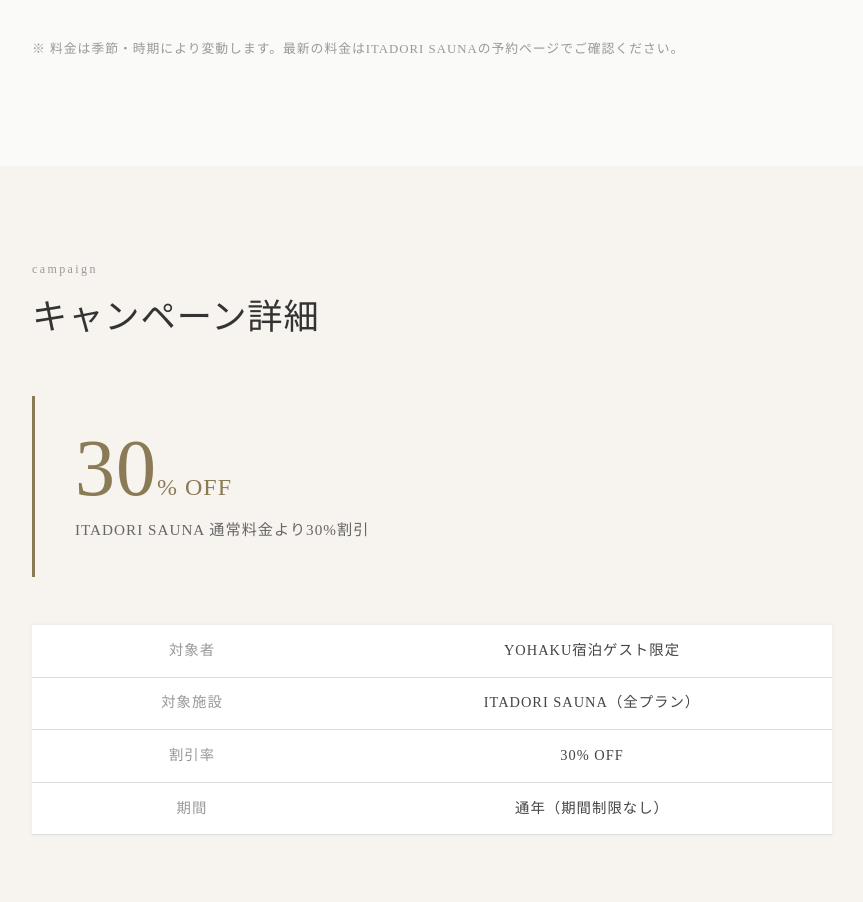
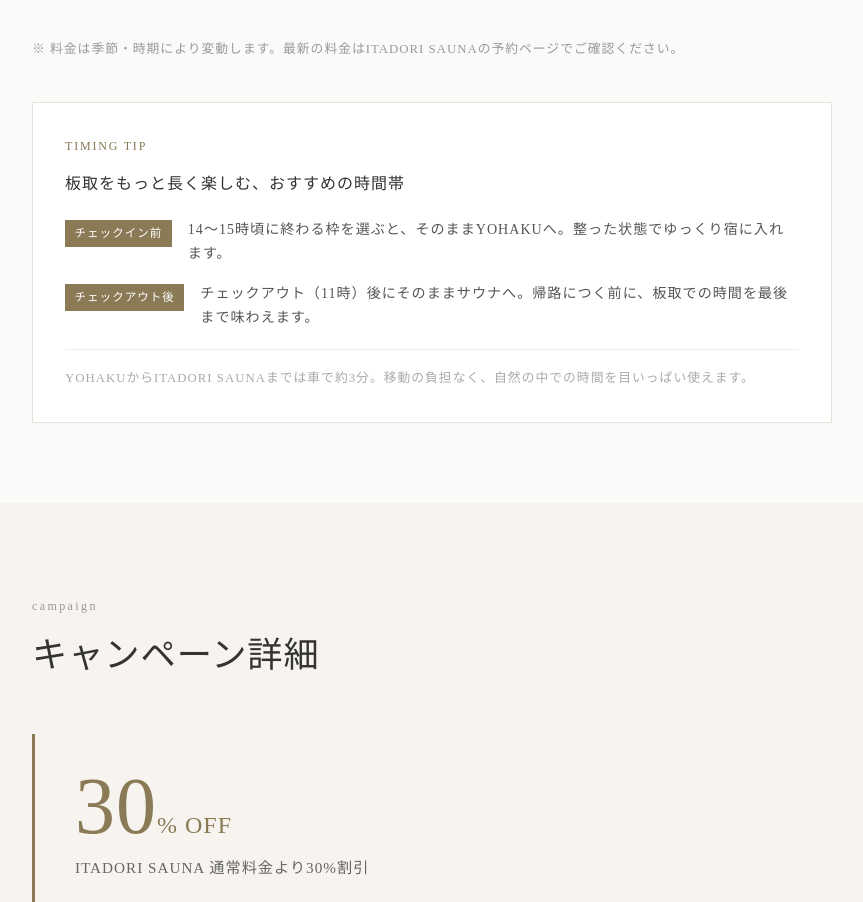
Before and after one commit to mishimaworks1-collab/yohaku, a website: page campaign.html in a window 1280 px wide. Shown: the part 2710-3612 px from the top of the page, without its empty margins (208-1071 px from the left). Drawn offline with nearby package versions, Linux system fonts and the light colour scheme.

Commit message:
Add timing tip section for sauna booking around YOHAKU check-in/out

```diff
--- a/campaign.html
+++ b/campaign.html
@@ -418,6 +418,22 @@
       </div>
 
       <p style="font-size: 0.8rem; color: #999;">※ 料金は季節・時期により変動します。最新の料金はITADORI SAUNAの予約ページでご確認ください。</p>
+
+      <div style="background-color: #fff; border: 1px solid #e8e2d8; padding: 2rem 2rem; margin-top: 2.5rem;">
+        <p style="font-size: 0.75rem; letter-spacing: 0.15em; color: #8a7a55; margin: 0 0 0.8rem;">TIMING TIP</p>
+        <h3 style="font-weight: normal; font-size: 1rem; margin: 0 0 1.2rem; color: #333;">板取をもっと長く楽しむ、おすすめの時間帯</h3>
+        <div style="display: flex; flex-direction: column; gap: 1rem;">
+          <div style="display: flex; gap: 1rem; align-items: flex-start;">
+            <span style="background-color: #8a7a55; color: #fff; font-size: 0.72rem; padding: 0.2rem 0.6rem; white-space: nowrap; margin-top: 0.1rem;">チェックイン前</span>
+            <p style="margin: 0; font-size: 0.88rem; color: #555; line-height: 1.7;">14〜15時頃に終わる枠を選ぶと、そのままYOHAKUへ。整った状態でゆっくり宿に入れます。</p>
+          </div>
+          <div style="display: flex; gap: 1rem; align-items: flex-start;">
+            <span style="background-color: #8a7a55; color: #fff; font-size: 0.72rem; padding: 0.2rem 0.6rem; white-space: nowrap; margin-top: 0.1rem;">チェックアウト後</span>
+            <p style="margin: 0; font-size: 0.88rem; color: #555; line-height: 1.7;">チェックアウト（11時）後にそのままサウナへ。帰路につく前に、板取での時間を最後まで味わえます。</p>
+          </div>
+        </div>
+        <p style="font-size: 0.8rem; color: #aaa; margin: 1.2rem 0 0; border-top: 1px solid #eee; padding-top: 1rem;">YOHAKUからITADORI SAUNAまでは車で約3分。移動の負担なく、自然の中での時間を目いっぱい使えます。</p>
+      </div>
     </div>
   </section>
 
```
